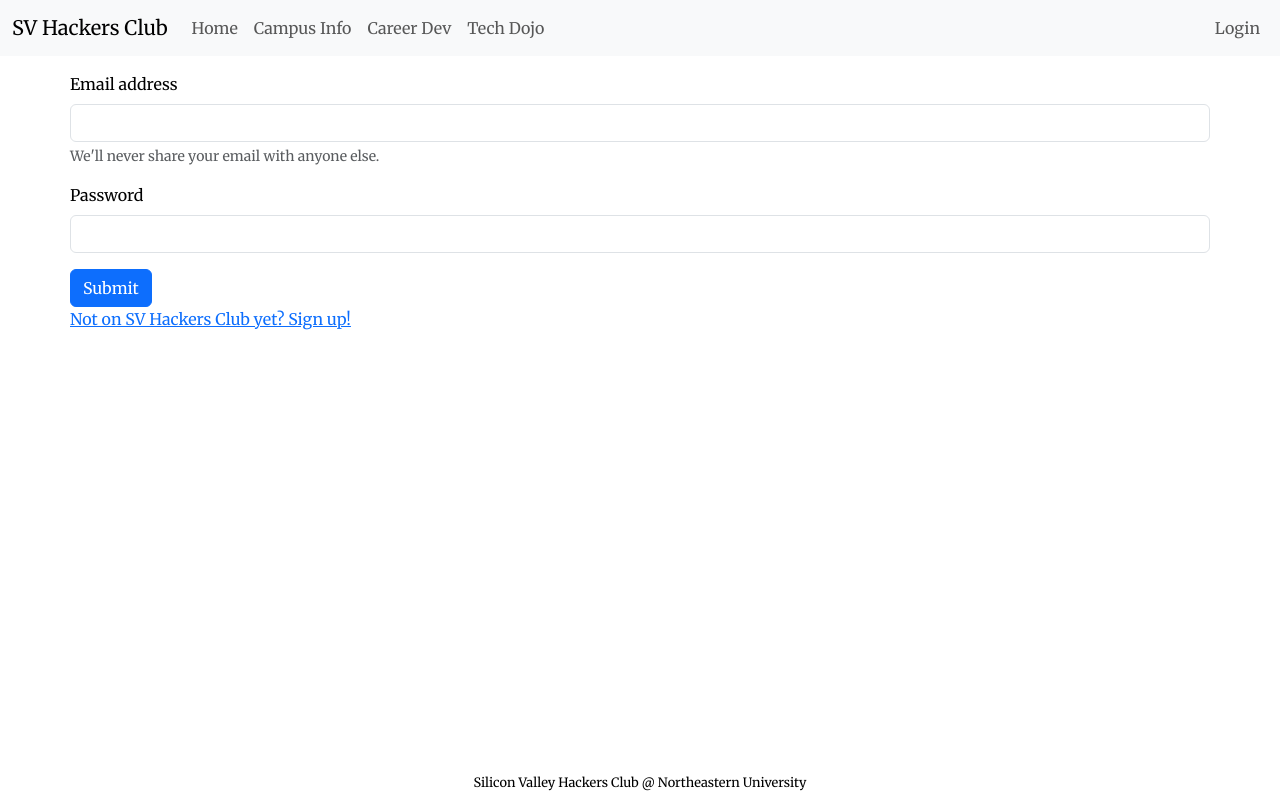
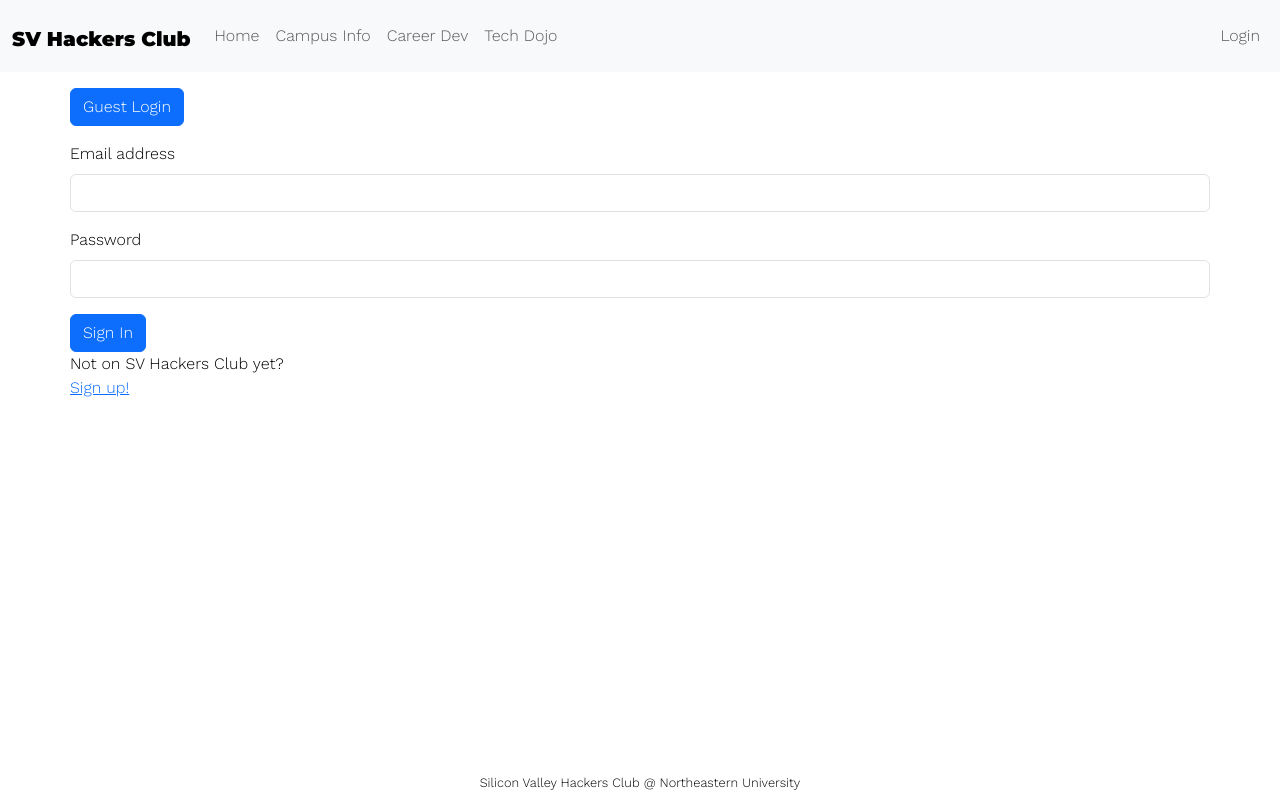
Before and after one commit to hackersclubsv/hackersclub-frontend-django, a React (Create React App) app: page /login in a window 1280 px wide. Built offline with nearby package versions, Linux system fonts and the light colour scheme.

Commit message:
setup Login and Auth

```diff
--- a/package.json
+++ b/package.json
@@ -11,6 +11,7 @@
     "@types/node": "^16.18.38",
     "@types/react": "^18.2.14",
     "@types/react-dom": "^18.2.7",
+    "axios": "^1.4.0",
     "bootstrap": "^5.3.0",
     "formik": "^2.4.2",
     "react": "^18.2.0",
--- a/public/index.html
+++ b/public/index.html
@@ -26,7 +26,7 @@
     -->
     <link href="https://cdn.jsdelivr.net/npm/bootstrap@5.3.0/dist/css/bootstrap.min.css" rel="stylesheet" integrity="sha384-9ndCyUaIbzAi2FUVXJi0CjmCapSmO7SnpJef0486qhLnuZ2cdeRhO02iuK6FUUVM" crossorigin="anonymous">
     <script src="https://cdn.jsdelivr.net/npm/bootstrap@5.3.0/dist/js/bootstrap.bundle.min.js" integrity="sha384-geWF76RCwLtnZ8qwWowPQNguL3RmwHVBC9FhGdlKrxdiJJigb/j/68SIy3Te4Bkz" crossorigin="anonymous"></script>
-    <link href="https://fonts.googleapis.com/css2?family=Anton&family=Merriweather&family=Montserrat:wght@400;700;900&display=swap" rel="stylesheet">
+    <link href="https://fonts.googleapis.com/css?family=Montserrat:900|Work+Sans:300" rel="stylesheet">
 
     <title>SV Hackers Club</title>
   </head>
--- a/src/App.tsx
+++ b/src/App.tsx
@@ -1,19 +1,25 @@
 import React, { useState } from 'react';
 import './styles/global.css';
-import {BrowserRouter, Routes, Route} from "react-router-dom";
+import { BrowserRouter, useLoaderData } from "react-router-dom";
 
 import Navbar from './components/layout/Navbar';
 
 
 import Footer from './components/layout/Footer';
 import AppRouter from './routes/AppRouter';
-
-
+import { AuthContext } from './context/AuthContext';
+import { User } from './hooks/useUser';
 
 function App() {
-  const [isLogin, setIsLogin] = useState(false);
+  const [user, setUser_] = useState<User | null>(null);
+  const [isLogin, setIsLogin]=useState<boolean>(false);
+  // console.log(isLogin, " in app ts");
+  const setUser = (user: User | null) => {
+    setUser_(user);
+  }
 
   return (
+    <AuthContext.Provider value={{user, setUser}}>
       <div className="app">
         <Navbar isLogin={isLogin} />
         <BrowserRouter>
@@ -21,6 +27,7 @@
       </BrowserRouter>
       <Footer />
       </div>
+    </AuthContext.Provider>
   );
 }
 
--- /dev/null
+++ b/src/api/axios.tsx
@@ -0,0 +1,5 @@
+import axios from "axios";
+
+export default axios.create({
+  baseURL: 'http://localhost:3000/'
+});
--- a/src/components/layout/Navbar.tsx
+++ b/src/components/layout/Navbar.tsx
@@ -1,14 +1,17 @@
+import { useAuth } from "../../hooks/useAuth";
 
 const Navbar = ({isLogin} : {isLogin: Boolean}) => {
 
+  const {user, logout} = useAuth();
+  console.log("user in nav bar", user);
   const loginComponent = (
-    isLogin ? (
+    user !== null ? (
       <ul className="navbar-nav mb-2 mb-lg-0">
       <li className="nav-item">
-      <a className="nav-link" href="/userprofile">Username</a>
+      <a className="nav-link" href="/userprofile">{user.name}</a>
       </li>
       <li className="nav-item">
-      <button className="nav-link">Logout</button>
+      <button className="nav-link" onClick={logout}>Logout</button>
       </li>
     </ul>
     ) :
@@ -24,7 +27,7 @@
   return (
     <nav className="navbar navbar-expand-lg bg-light">
       <div className="container-fluid">
-        <a className="navbar-brand" href="/">SV Hackers Club</a>
+        <h1><a className="navbar-brand" href="/">SV Hackers Club</a></h1>
         <button className="navbar-toggler" type="button" data-bs-toggle="collapse" data-bs-target="#navbarNav" aria-controls="navbarNav" aria-expanded="false" aria-label="Toggle navigation">
           <span className="navbar-toggler-icon"></span>
         </button>
--- /dev/null
+++ b/src/context/AuthContext.tsx
@@ -0,0 +1,12 @@
+import { createContext } from "react";
+import { User } from "../hooks/useUser";
+
+interface IAuthContext {
+  user: User | null;
+  setUser: (user: User | null) => void;
+}
+
+export const AuthContext = createContext<IAuthContext>({
+  user: null,
+  setUser: () => {},
+});
--- /dev/null
+++ b/src/hooks/useAuth.ts
@@ -0,0 +1,27 @@
+import { useEffect } from "react";
+import { useUser, User } from "./useUser";
+import { useLocalStorage } from "./useLocalStorage";
+
+export const useAuth = () => {
+  const { user, addUser, removeUser } = useUser();
+  const { getItem } = useLocalStorage();
+
+  useEffect(() => {
+    const user = getItem("user");
+    console.log("add user: ", user);
+    if (user) {
+      addUser(JSON.parse(user));
+    }
+  }, []);
+
+  const login = (user: User) => {
+    console.log(user.email);
+    addUser(user);
+  };
+
+  const logout = () => {
+    removeUser();
+  };
+  console.log("user in use Auth", user);
+  return { user, login, logout };
+};
--- /dev/null
+++ b/src/hooks/useLocalStorage.ts
@@ -0,0 +1,23 @@
+import { useState } from "react";
+
+export const useLocalStorage = () => {
+  const [value, setValue] = useState<string | null>(null);
+
+  const setItem = (key: string, value: string) => {
+    localStorage.setItem(key, value);
+    setValue(value);
+  };
+
+  const getItem = (key: string) => {
+    const value = localStorage.getItem(key);
+    setValue(value);
+    return value;
+  };
+
+  const removeItem = (key: string) => {
+    localStorage.removeItem(key);
+    setValue(null);
+  };
+
+  return { value, setItem, getItem, removeItem };
+};
--- /dev/null
+++ b/src/hooks/useUser.ts
@@ -0,0 +1,29 @@
+import { useContext } from "react";
+import { AuthContext } from "../context/AuthContext";
+import { useLocalStorage } from "./useLocalStorage";
+
+// NOTE: optimally move this into a separate file
+export interface User {
+  id: string;
+  name: string;
+  email: string;
+  authToken?: string;
+}
+
+export const useUser = () => {
+  const { user, setUser } = useContext(AuthContext);
+  const { setItem } = useLocalStorage();
+
+  const addUser = (user: User) => {
+    setUser(user);
+    setItem("user", JSON.stringify(user));
+    console.log("add user to local storage, ", JSON.stringify(user));
+  };
+
+  const removeUser = () => {
+    setUser(null);
+    setItem("user", "");
+  };
+
+  return { user, addUser, removeUser };
+};
--- a/src/index.tsx
+++ b/src/index.tsx
@@ -9,8 +9,7 @@
 );
 root.render(
   <React.StrictMode>
-
-    <App />
+        <App />
   </React.StrictMode>
 );
 
--- a/src/pages/Login.tsx
+++ b/src/pages/Login.tsx
@@ -1,48 +1,80 @@
-import { useState } from 'react';
+import React, { useEffect, useRef, useState } from 'react';
+import { useAuth } from '../hooks/useAuth';
+
 
 type loginProps = {
-  isLogin: Boolean,
-  setIsLogin: React.Dispatch<React.SetStateAction<boolean>>
-}
+  isLogin: Boolean;
+  setIsLogin: React.Dispatch<React.SetStateAction<boolean>>;
+};
 
-const Login = ({isLogin, setIsLogin} : loginProps) => {
-  const [email, setEmail] = useState("");
-  const [password, setPassword] = useState("");
+const Login = ({ isLogin, setIsLogin }: loginProps) => {
+  const { login } = useAuth();
+
+  const [email, setEmail] = useState('');
+  const [password, setPassword] = useState('');
+
+  const handleSubmit = async (e: React.SyntheticEvent) => {
+    e.preventDefault();
+    try {
+      setEmail('');
+      setPassword('');
+      setIsLogin(true);
+
+    } catch (error) {
+      console.log(error);
+    }
+  };
+
+  const handleGuestLogin = () => {
+    login({
+      id: '1',
+      name: 'John Doe',
+      email: 'john.doe@gmail.com'
+    });
+  };
+  console.log(isLogin, " in login ts");
+
 
   return (
-    <div className='container'>
-      <form onSubmit={e => {e.preventDefault(); setIsLogin(true)}}>
+    <div className="container">
+      <div className='mb-3'>
+        <button className='btn btn-primary' onClick={handleGuestLogin}>Guest Login</button>
+      </div>
+      <form onSubmit={handleSubmit}>
         <div className="mb-3">
-          <label htmlFor="exampleInputEmail1" className="form-label">
+          <label htmlFor="email" className="form-label">
             Email address
           </label>
           <input
             type="email"
             className="form-control"
-            id="exampleInputEmail1"
-            aria-describedby="emailHelp"
-            onChange={e => setEmail(e.target.value)}
+            id="email"
+            onChange={(e) => setEmail(e.target.value)}
+            value={email}
+            required
           />
-          <div id="emailHelp" className="form-text">
-            We'll never share your email with anyone else.
-          </div>
         </div>
         <div className="mb-3">
-          <label htmlFor="exampleInputPassword1" className="form-label">
+          <label htmlFor="password" className="form-label">
             Password
           </label>
           <input
             type="password"
             className="form-control"
-            id="exampleInputPassword1"
-            onChange={e => setPassword(e.target.value)}
+            id="password"
+            onChange={(e) => setPassword(e.target.value)}
+            value={password}
+            required
           />
         </div>
         <button type="submit" className="btn btn-primary">
-          Submit
+          Sign In
         </button>
-        <div className='contianer'>
-          <a href="/register">Not on SV Hackers Club yet? Sign up!</a>
+        <div className="contianer">
+          <span>
+            Not on SV Hackers Club yet? <br />
+            <a href="/register">Sign up!</a>
+          </span>
         </div>
       </form>
     </div>
--- a/src/styles/global.css
+++ b/src/styles/global.css
@@ -9,7 +9,8 @@
   margin: 0;
   height: 100%;
 
-  font-family: 'Merriweather', serif;
+  font-family: 'Work Sans', sans-serif;
+  font-weight: 300;
 
   color: var(--text-color);
 }
@@ -26,19 +27,27 @@
 }
 
 h1,
-h2 {
+h2,h3,h4,h5,h6 {
   font-family: 'Montserrat', sans-serif;
-}
-
-h3,
-h4 {
-  font-family: 'Montserrat', sans-serif;
-  font-weight: 700;
+  font-weight: 900;
 }
 
 
 .container {
   padding: 1rem 0;
+}
+
+.errmsg {
+  background-color: lightpink;
+  color: firebrick;
+  font-weight: bold;
+  padding: 0.5rem;
+  margin-bottom: 0.5rem;
+}
+
+.offscreen {
+  position: absolute;
+  left: -9999px;
 }
 
 .card {
```
Also changed, not shown: 1 other file (tests, documents, lock files or other folders). Lines whose indentation alone changed are shown as unchanged.
